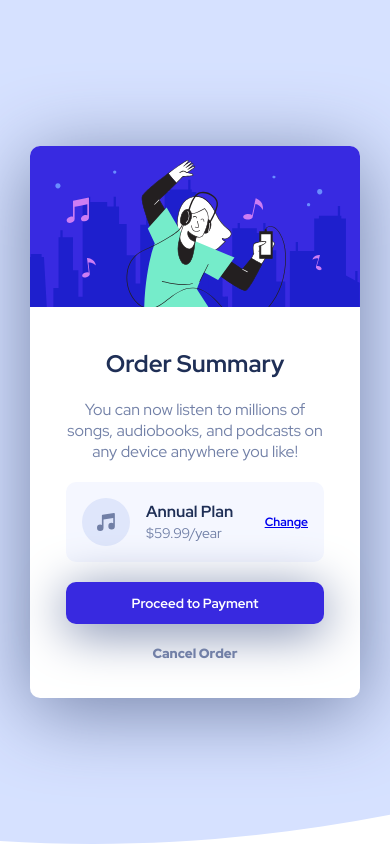
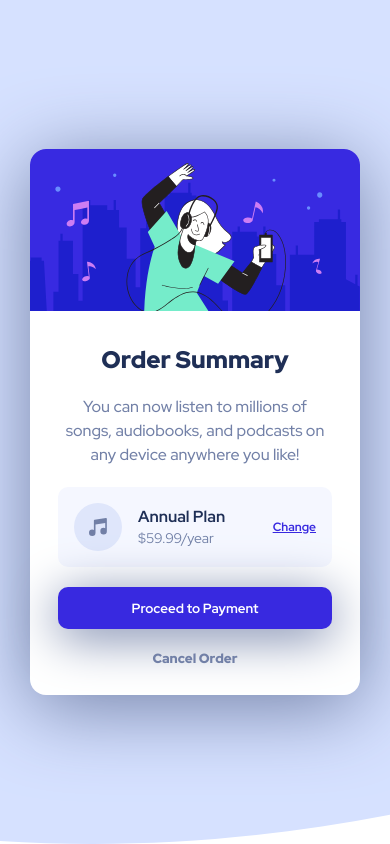
Before and after one commit to ManasiCoder/order-summary-plan, a plain HTML site: page index.html in a window 390 px wide. Drawn offline with Linux system fonts and the light colour scheme.

Commit message:
Media queries styles

```diff
--- a/assets/css/body.css
+++ b/assets/css/body.css
@@ -8,3 +8,10 @@ body {
   background-repeat: no-repeat;
   background-size: cover;
 }
+
+@media screen and (min-width: 1080px) {
+  body {
+    background-image: url("../images/pattern-background-desktop.svg");
+    background-size: contain;
+  }
+}
--- a/assets/css/container.css
+++ b/assets/css/container.css
@@ -2,6 +2,12 @@ main.container {
   width: 100%;
   max-width: 330px;
   background-color: var(--white);
-  border-radius: 1rem;
+  border-radius: 1.6rem;
   box-shadow: 0 1.2rem 8rem var(--desatured-blue);
 }
+
+@media screen and (min-width: 1080px) {
+  main.container {
+    max-width: 400px;
+  }
+}
--- a/assets/css/image.css
+++ b/assets/css/image.css
@@ -3,5 +3,5 @@ img {
 }
 
 img.hero {
-  border-radius: 1rem 1rem 0 0;
+  border-radius: 1.6rem 1.6rem 0 0;
 }
--- a/assets/css/plan-container.css
+++ b/assets/css/plan-container.css
@@ -1,5 +1,5 @@
 div.plan-container {
-  padding: 3.6rem;
+  padding: 2.8rem;
   display: grid;
   gap: 2rem;
   text-align: center;
@@ -12,5 +12,12 @@ div.plan-container {
 
   h1 {
     font-size: 2.4rem;
+    font-weight: 900;
+  }
+
+  p {
+    font-weight: 500;
+    line-height: 150%;
+    padding: 0 1px;
   }
 }
--- a/assets/css/plan-display.css
+++ b/assets/css/plan-display.css
@@ -11,6 +11,7 @@ div.plan-display {
     font-size: 1.2rem;
     font-weight: 700;
     transition: all 0.5s ease;
+    color: var(--bright-blue);
   }
 
   a:hover {
```
